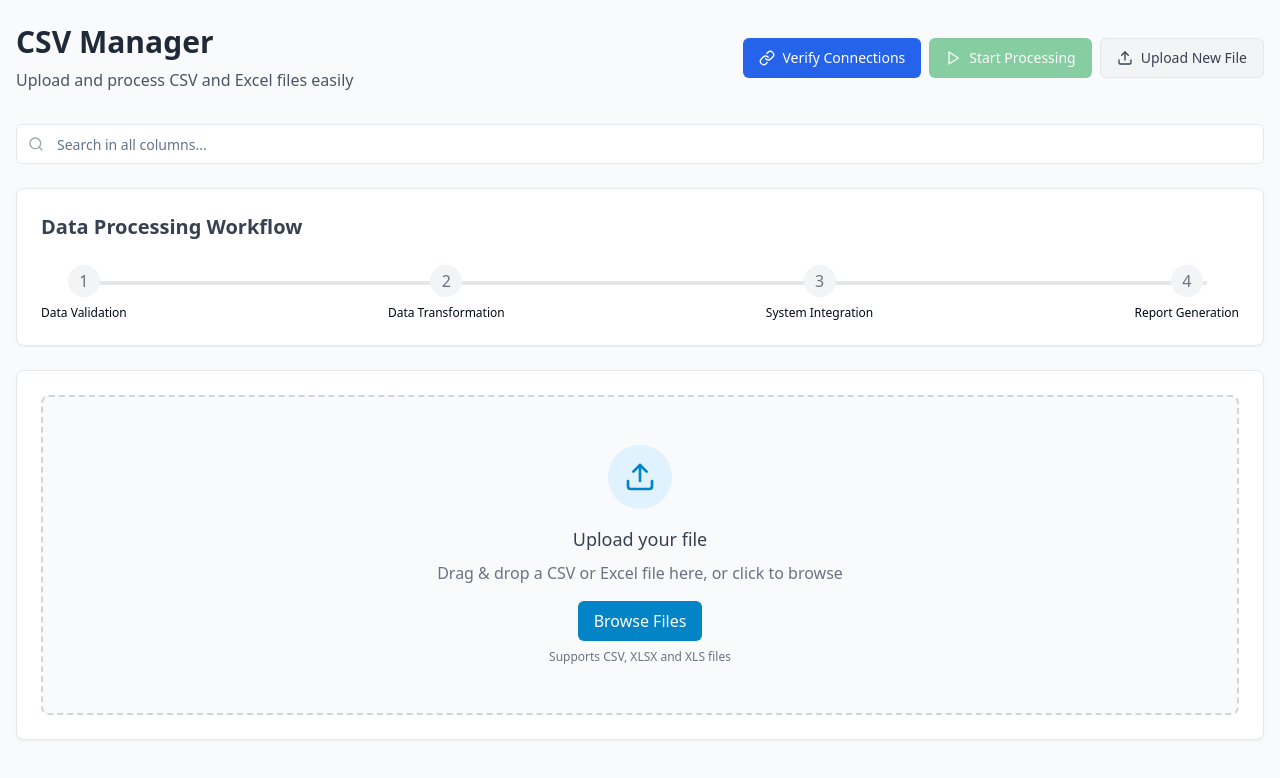
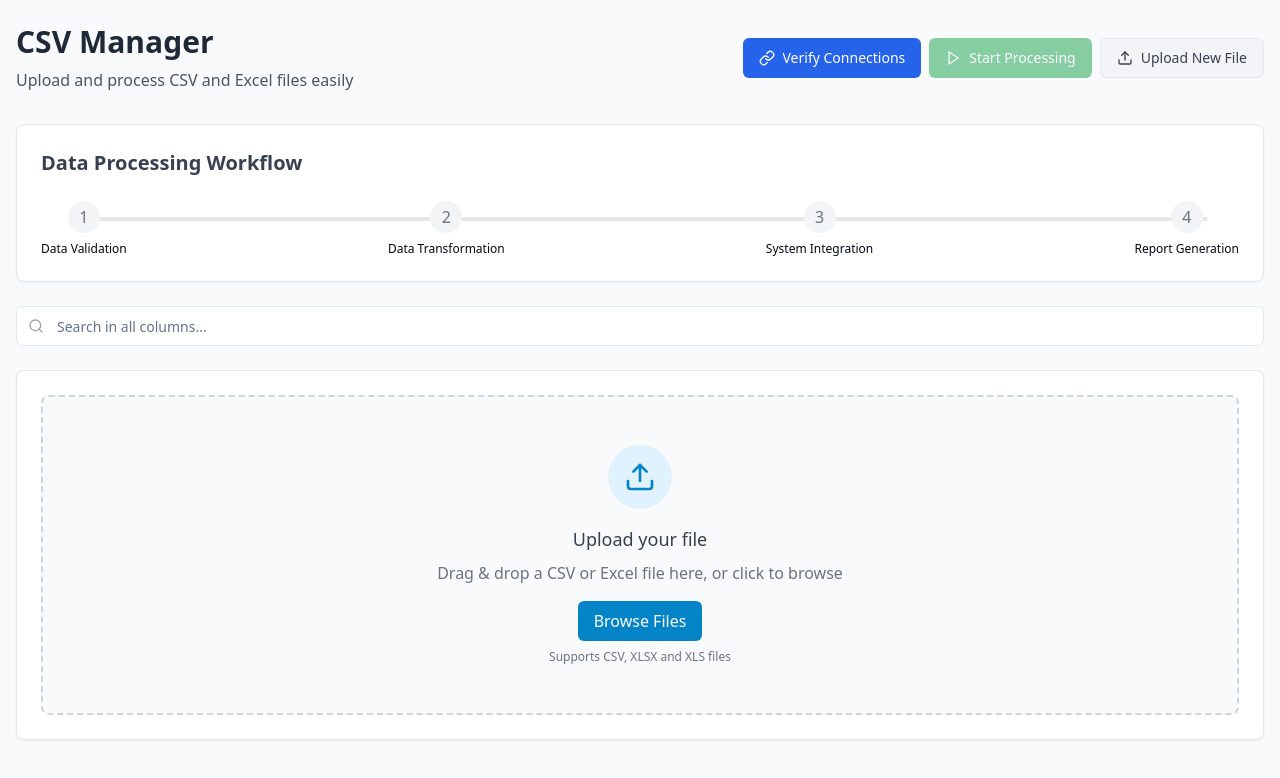
Before and after one commit to prolifiktech/csv-sidekick, a React (Vite) app: page / in a window 1280 px wide. Shown: the top 778 px of the page. Built offline with nearby package versions, Linux system fonts and the light colour scheme.

Commit message:
Move search box
Moved the search box to be between the workflow status bar and the upload box.

```diff
--- a/src/components/Dashboard.tsx
+++ b/src/components/Dashboard.tsx
@@ -135,14 +135,7 @@ const Dashboard = () => {
         </div>
       </header>
 
-      <FilterBar
-        columns={columns}
-        onFilterChange={handleFilterChange}
-        onSearchChange={handleSearchChange}
-        searchTerm={searchTerm}
-      />
-
-      {/* Display workflow processor first, above the upload box */}
+      {/* Display workflow processor first, above everything */}
       <Card className="mt-6 border border-gray-200 shadow-sm">
         <CardContent className="p-6">
           <WorkflowProcessor
@@ -154,6 +147,16 @@ const Dashboard = () => {
           />
         </CardContent>
       </Card>
+
+      {/* Moved FilterBar here between workflow and data */}
+      <div className="mt-6">
+        <FilterBar
+          columns={columns}
+          onFilterChange={handleFilterChange}
+          onSearchChange={handleSearchChange}
+          searchTerm={searchTerm}
+        />
+      </div>
 
       <Card className="mt-6 bg-white shadow-sm border-gray-200">
         <CardContent className="p-6">
```
